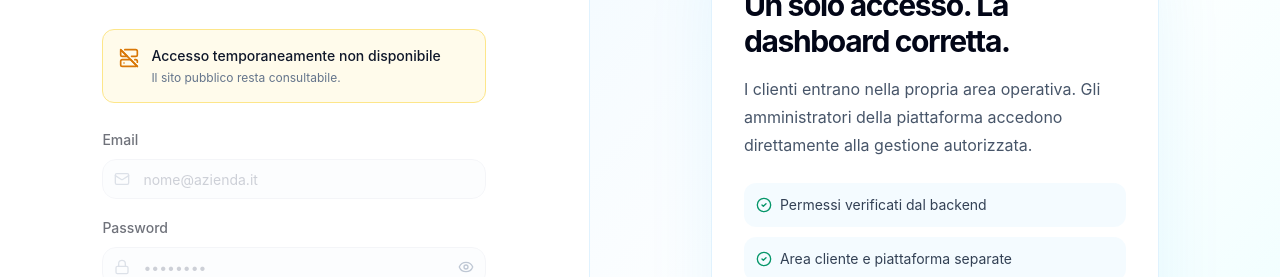
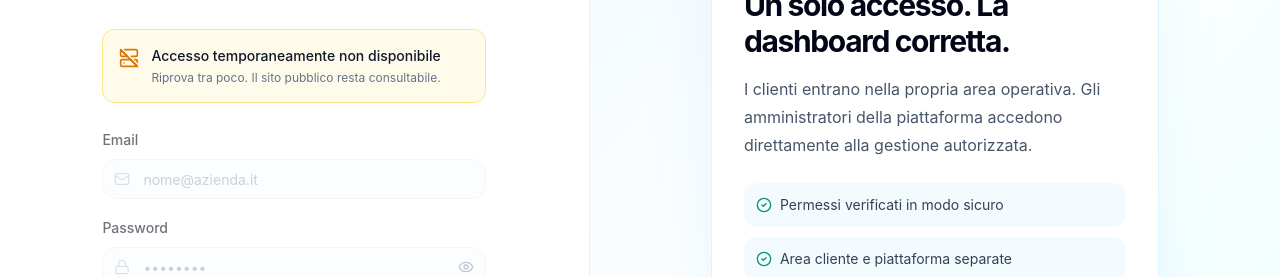
Before and after one commit to AleCaru02/klark.ai, a React (Vite) app: page /login in a window 1280 px wide. Shown: the part 263-540 px from the top of the page. Built offline with nearby package versions, Linux system fonts and the light colour scheme; no server answers; the HTML template or start-up script is replaced by a standard one.

Commit message:
remove infrastructure wording from login UI

```diff
--- a/src/pages/Login.tsx
+++ b/src/pages/Login.tsx
@@ -23,14 +23,13 @@ export default function Login() {
   const handleSubmit = async (event: React.FormEvent) => {
     event.preventDefault();
     setError(null);
-    if (!backendConfigured) { setError("Accesso non disponibile: il backend non è configurato."); return; }
+    if (!backendConfigured) { setError("Accesso temporaneamente non disponibile. Riprova tra poco."); return; }
     setIsSubmitting(true);
     try {
       const { error: signInError, destination } = await signIn(email.trim(), password);
       if (signInError) {
         if (signInError.message.includes("Invalid login credentials")) setError("Email o password non corretti.");
         else if (signInError.message.includes("Email not confirmed")) setError("Email non confermata. Controlla la tua casella di posta.");
-        else if (signInError.message.includes("backend")) setError(signInError.message);
         else setError("Accesso non riuscito. Riprova oppure contatta il supporto.");
         return;
       }
@@ -48,7 +47,7 @@ export default function Login() {
           <div className="mb-8 flex items-center gap-2.5"><div className="flex h-10 w-10 items-center justify-center rounded-xl border border-sky-200 bg-sky-50 text-sky-700 shadow-sm"><Phone className="h-5 w-5" aria-hidden="true" /></div><span className="text-xl font-bold text-slate-950">{product.name}</span></div>
           <div className="mb-8"><h1 id="login-title" className="mb-2 text-2xl font-bold text-slate-950">Accedi al tuo account</h1><p className="text-slate-600">Inserisci email e password. Dopo l'accesso verrai portato automaticamente nella tua area.</p></div>
 
-          {!backendConfigured && <div className="mb-6 flex items-start gap-3 rounded-xl border border-amber-200 bg-amber-50 p-4" role="status"><ServerOff className="mt-0.5 h-5 w-5 shrink-0 text-amber-600" aria-hidden="true" /><div><p className="text-sm font-medium text-slate-900">Accesso temporaneamente non disponibile</p><p className="mt-1 text-xs text-slate-500">Il sito pubblico resta consultabile.</p></div></div>}
+          {!backendConfigured && <div className="mb-6 flex items-start gap-3 rounded-xl border border-amber-200 bg-amber-50 p-4" role="status"><ServerOff className="mt-0.5 h-5 w-5 shrink-0 text-amber-600" aria-hidden="true" /><div><p className="text-sm font-medium text-slate-900">Accesso temporaneamente non disponibile</p><p className="mt-1 text-xs text-slate-500">Riprova tra poco. Il sito pubblico resta consultabile.</p></div></div>}
           {error && <div className="mb-6 flex items-start gap-3 rounded-xl border border-red-200 bg-red-50 p-4" role="alert"><AlertCircle className="mt-0.5 h-5 w-5 shrink-0 text-red-600" aria-hidden="true" /><p className="text-sm text-red-700">{error}</p></div>}
 
           <form onSubmit={handleSubmit} className="space-y-4">
@@ -69,7 +68,7 @@ export default function Login() {
           <p className="text-[11px] font-bold uppercase tracking-[0.16em] text-sky-700">Area riservata</p>
           <h2 className="mt-4 text-3xl font-bold tracking-[-0.045em] text-slate-950">Un solo accesso. La dashboard corretta.</h2>
           <p className="mt-4 text-base leading-7 text-slate-600">I clienti entrano nella propria area operativa. Gli amministratori della piattaforma accedono direttamente alla gestione autorizzata.</p>
-          <div className="mt-6 space-y-2.5">{["Permessi verificati dal backend", "Area cliente e piattaforma separate", "Nessuna registrazione pubblica"].map((item) => <div key={item} className="flex items-center gap-2 rounded-xl bg-sky-50/70 p-3 text-sm text-slate-700"><CheckCircle2 className="h-4 w-4 text-emerald-600" aria-hidden="true" />{item}</div>)}</div>
+          <div className="mt-6 space-y-2.5">{["Permessi verificati in modo sicuro", "Area cliente e piattaforma separate", "Nessuna registrazione pubblica"].map((item) => <div key={item} className="flex items-center gap-2 rounded-xl bg-sky-50/70 p-3 text-sm text-slate-700"><CheckCircle2 className="h-4 w-4 text-emerald-600" aria-hidden="true" />{item}</div>)}</div>
         </div>
       </aside>
     </main>
```
